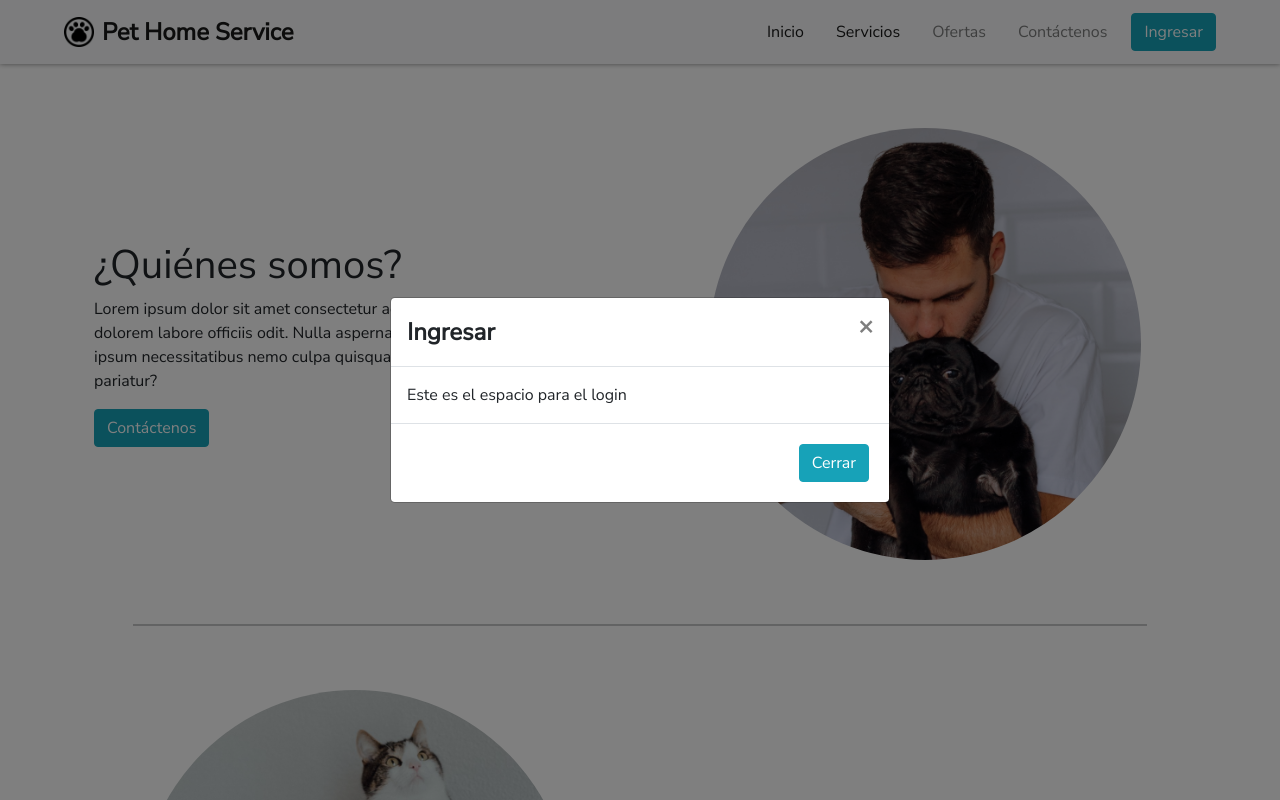
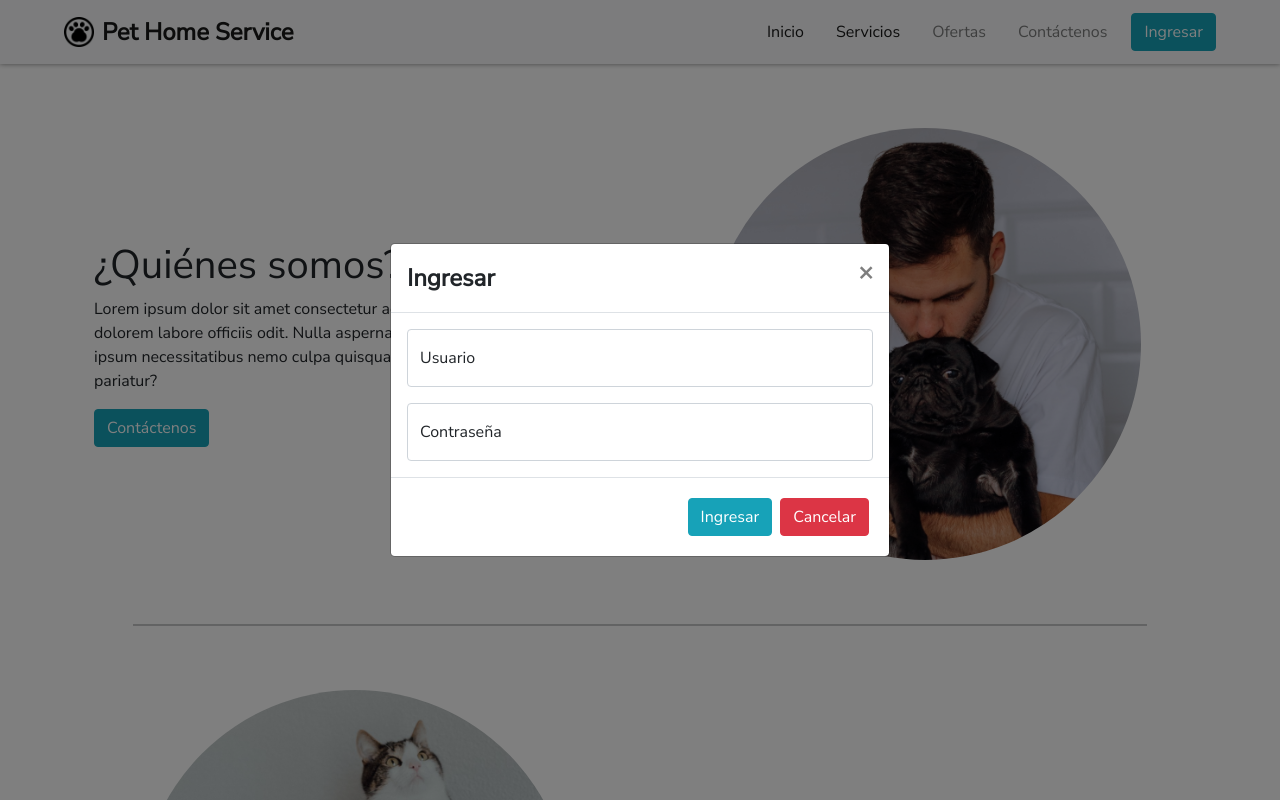
Before and after one commit to AnteDC/Proyecto-Ciclo4, a React (Create React App) app: page / in a window 1280 px wide. Both pictures are taken after a click on the button "Ingresar". Shown: the top 800 px of the page. Built offline with nearby package versions, Linux system fonts and the light colour scheme.

Commit message:
Se organizan los forms del login

```diff
--- a/src/components/modales/Login.jsx
+++ b/src/components/modales/Login.jsx
@@ -1,6 +1,6 @@
 import Button from "react-bootstrap/Button";
 import Modal from "react-bootstrap/Modal";
-import React, {useState} from "react";
+import React, { useState } from "react";
 
 const ModalLogin = () => {
   const [show, setShow] = useState(false);
@@ -18,10 +18,22 @@ const ModalLogin = () => {
         <Modal.Header closeButton>
           <Modal.Title><b>Ingresar</b></Modal.Title>
         </Modal.Header>
-          <Modal.Body>Este es el espacio para el login</Modal.Body>
+        <Modal.Body>
+          <div class="form-floating mb-3">
+            <input type="text" class="form-control" id="floatingInput" placeholder="Usuario" />
+            <label for="floatingInput">Usuario</label>
+          </div>
+          <div class="form-floating">
+            <input type="password" class="form-control" id="floatingPassword" placeholder="Contraseña" />
+            <label for="floatingPassword">Contraseña</label>
+          </div>
+        </Modal.Body>
         <Modal.Footer>
-            <Button variant="info" onClick={handleClose}>
-              Cerrar
+          <Button variant="info">
+            Ingresar
+          </Button>
+          <Button variant="danger" onClick={handleClose}>
+            Cancelar
           </Button>
         </Modal.Footer>
       </Modal>
```
Lines whose indentation alone changed are shown as unchanged.
